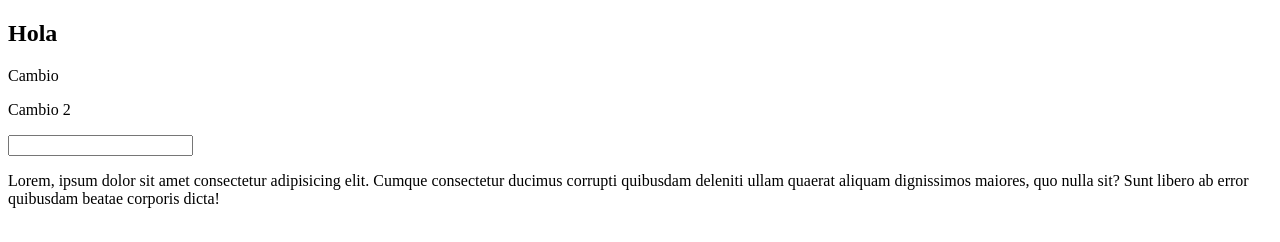
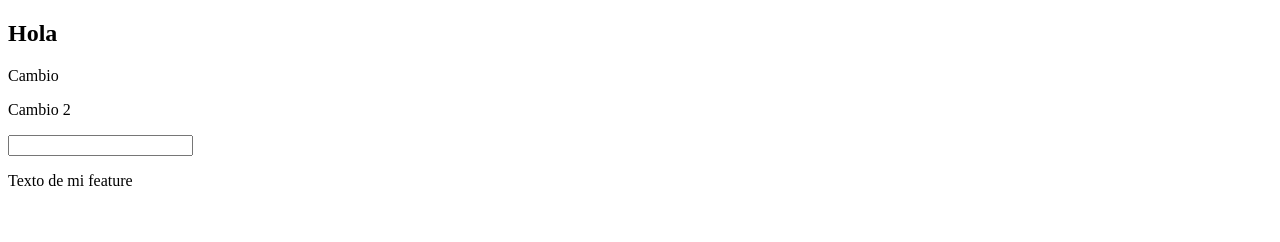
Before and after one commit to GianOlortiga/git-test, a plain HTML site: page index.html in a window 1280 px wide. Drawn offline with Linux system fonts and the light colour scheme.

Commit message:
feat: My feature implementation

```diff
--- a/index.html
+++ b/index.html
@@ -12,9 +12,7 @@
         <p>Cambio 2</p>
         <label for="test"></label>
         <input type="text"/>
-        <p>
-            Lorem, ipsum dolor sit amet consectetur adipisicing elit. Cumque consectetur ducimus corrupti quibusdam deleniti ullam quaerat aliquam dignissimos maiores, quo nulla sit? Sunt libero ab error quibusdam beatae corporis dicta!
-        </p>
+        <p>Texto de mi feature</p>
     </section>
     <footer></footer>
 </body>
```
